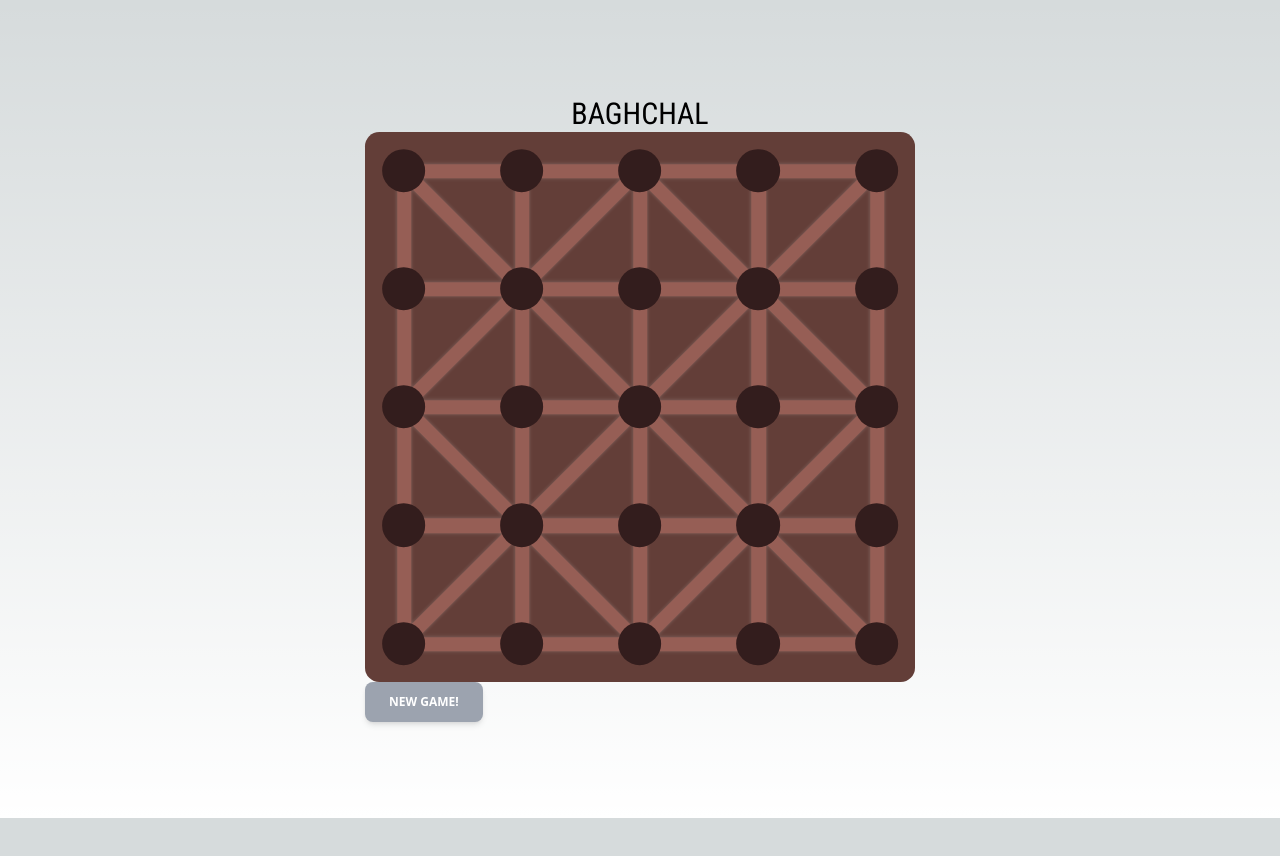
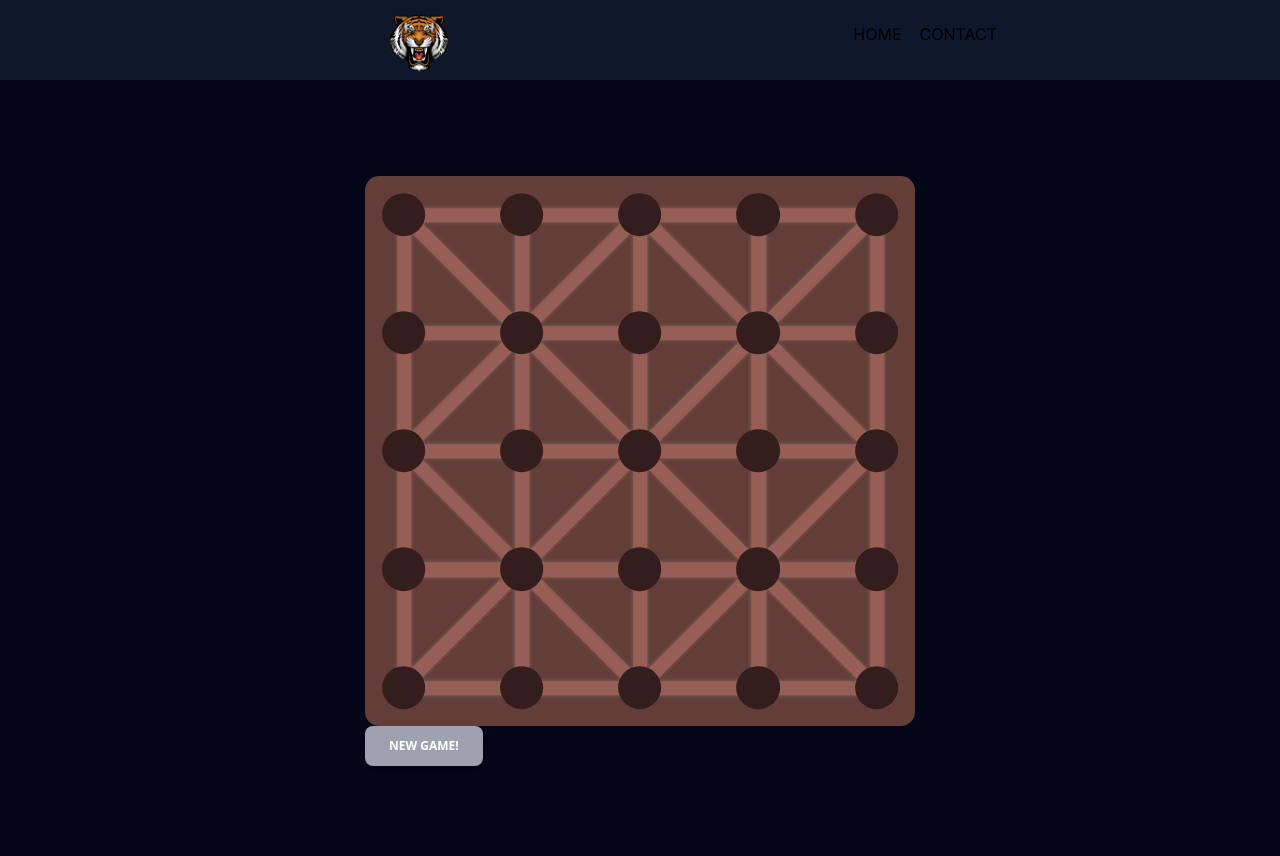
Before and after one commit to Satishdhakal/Baghchal, a Next.js app: page / in a window 1280 px wide. Shown: the top 856 px of the page. Before the commit the page ends 818 px from the top, so only its background shows below. Built offline with nearby package versions, Linux system fonts and the light colour scheme.

Commit message:
created navbar

```diff
--- /dev/null
+++ b/app/contact/page.tsx
@@ -0,0 +1,14 @@
+import React from 'react'
+import Navbar from "@/components/Navbar";
+import Intro from '@/components/Intro';
+const page = () => {
+  return (
+    <>
+    <Navbar />
+    <Intro />
+    <div>Contact</div>
+    </>
+  )
+}
+
+export default page
--- a/app/layout.tsx
+++ b/app/layout.tsx
@@ -1,6 +1,7 @@
 import type { Metadata } from "next";
 import { Inter } from "next/font/google";
 import "./globals.css";
+
 
 const inter = Inter({ subsets: ["latin"] });
 
--- a/app/page.tsx
+++ b/app/page.tsx
@@ -5,16 +5,19 @@ const roboto = Roboto_Condensed({ subsets: ["latin"] });
 import { Game } from "./baghchal/game";
 import Canvas from "@/components/game";
 import { GameProvider } from "./gameContex";
+import Navbar from "@/components/Navbar";
 
 export default function Home() {
   return (
-    <main className="flex min-h-screen flex-col items-center justify-between p-24">
-      <div className={roboto.className}>
-        <h1 className="text-center text-3xl">BAGHCHAL</h1>
-        <GameProvider>
+    <>
+      <Navbar />
+      <main className="flex min-h-screen flex-col items-center justify-between p-24 bg-slate-950">
+        <div className={roboto.className}>
+          <GameProvider>
             <Canvas />
-        </GameProvider>
-      </div>
-    </main>
+          </GameProvider>
+        </div>
+      </main>
+    </>
   );
 }
--- /dev/null
+++ b/components/Intro.tsx
@@ -0,0 +1,10 @@
+const Intro = () => {
+  return (
+    <>
+    <h1 className="text-white">Baghchal</h1>
+    <h3 className="text-white">Strategy game from the himalayas!</h3>
+    </>
+  )
+}
+
+export default Intro
--- /dev/null
+++ b/components/Navbar.tsx
@@ -0,0 +1,28 @@
+"use client"
+import Image from "next/image"
+import Link from "next/link"
+import { redirect } from 'next/navigation'
+const Navbar = () => {
+  return (
+    <div className="relative z-20 bg-slate-900 h-20">
+      <Image
+      src="/tiger-logo.png"
+      width={70}
+      height={70}
+      alt="Picture of tiger"
+      className="mx-96 py-2 hover:cursor-pointer"
+      onClick={()=>{redirect('/')}}
+    />
+
+    <ul className="">
+      <Link href="/" className="relative left-2/3 bottom-16">HOME</Link>
+      &nbsp;&nbsp;&nbsp;&nbsp;
+      <Link href="/contact" className="relative left-2/3 bottom-16">CONTACT</Link>
+
+    </ul>
+
+    </div>
+  )
+}
+
+export default Navbar
```
Also changed, not shown: public/tiger-logo.png (added), 1 other file (tests, documents, lock files or other folders).
